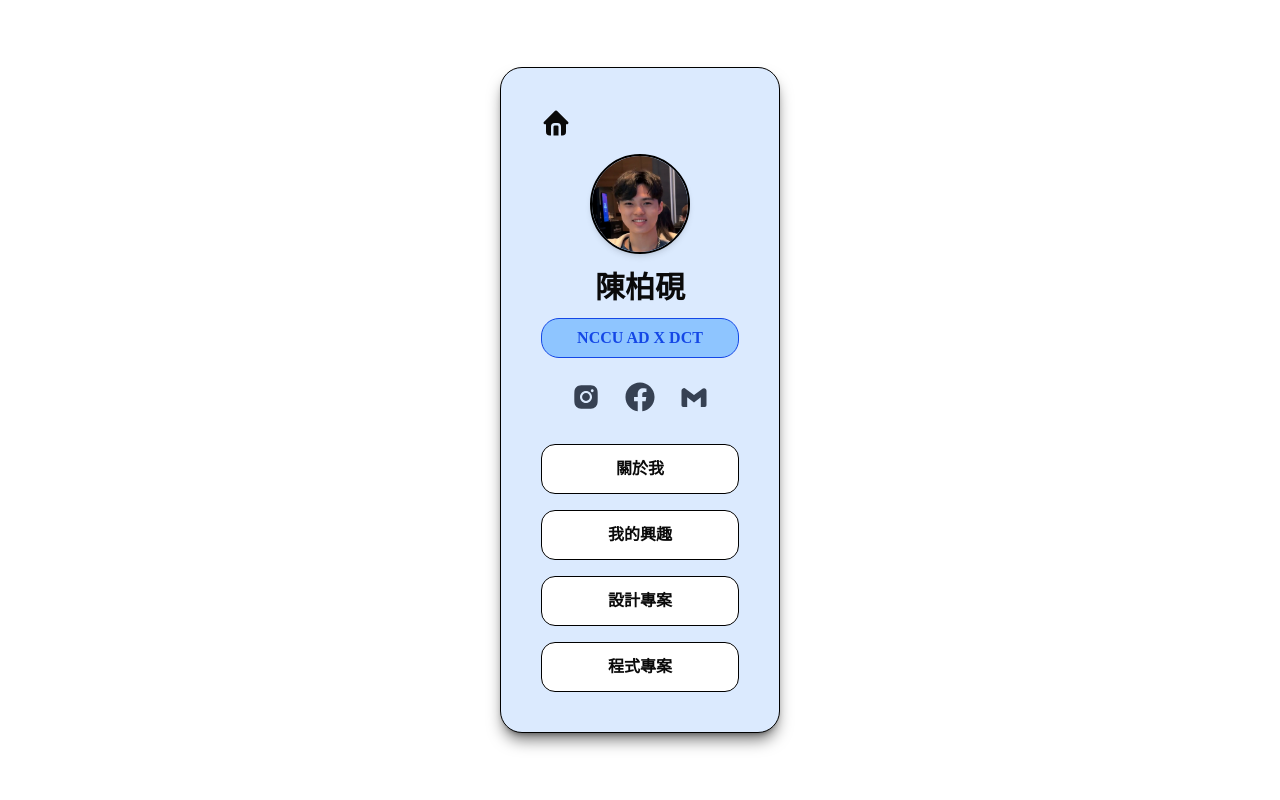
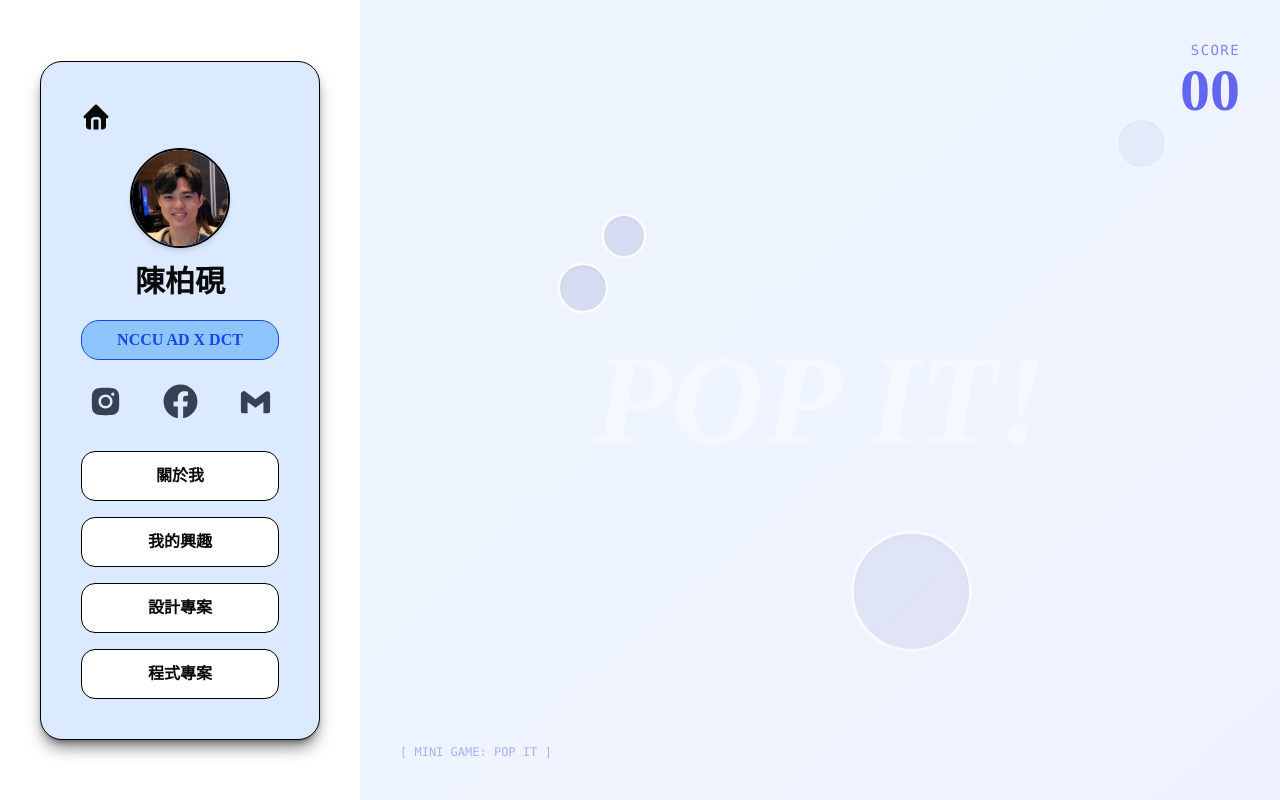
Before and after one commit to recxhen/1142_Web_112405073_Hw1, a Next.js app: page / in a window 1280 px wide. Built offline with nearby package versions, Linux system fonts and the light colour scheme.

Commit message:
feat: update index

```diff
--- a/app/page.tsx
+++ b/app/page.tsx
@@ -1,36 +1,104 @@
 "use client"
-import Image from "next/image"
-import Link from "next/link"
-import MetaBalls from '@/components/MetaBalls';
-import Menu from "@/component/Menu"
-
+import React, { useState, useEffect } from "react";
+import { motion, AnimatePresence } from "framer-motion";
+import Menu from "@/component/Menu";
 
 export default function Home() {
+  const [bubbles, setBubbles] = useState([]);
+  const [score, setScore] = useState(0);
+
+  // 產生新泡泡的邏輯
+  const addBubble = () => {
+    const id = Date.now();
+    const size = Math.random() * 60 + 40; // 泡泡大小 40px ~ 100px
+    const x = Math.random() * 80 + 10; // 限制在 10% ~ 90% 的寬度
+    const y = Math.random() * 80 + 10;
+
+    const newBubble = { id, x, y, size };
+    setBubbles((prev) => [...prev, newBubble]);
+
+    // 3秒後自動消失（如果沒被點擊）
+    setTimeout(() => {
+      setBubbles((prev) => prev.filter((b) => b.id !== id));
+    }, 3000);
+  };
+
+  // 定期產生泡泡
+  useEffect(() => {
+    const interval = setInterval(() => {
+      if (bubbles.length < 10) addBubble();
+    }, 800);
+    return () => clearInterval(interval);
+  }, [bubbles]);
+
+  const handlePop = (id) => {
+    setScore((s) => s + 1);
+    setBubbles((prev) => prev.filter((b) => b.id !== id));
+  };
+
   return (
-    <>
-      <div className="flex h-full justify-center bg-white">
-        <div className="sm:block hidden">
-        {/*電腦版*/}
-          <Menu/>
-          {/* <MetaBalls
-            color="#444444"
-            cursorBallColor="#444444"
-            cursorBallSize={2}
-            ballCount={15}
-            animationSize={400}
-            enableMouseInteraction
-            enableTransparency={true}
-            hoverSmoothness={0.15}
-            clumpFactor={1}
-            speed={0.3}
-          /> */}
+    <div className="flex h-screen w-full bg-white overflow-hidden select-none">
+
+      {/* 左側選單 */}
+      <div className="sm:block hidden h-full shrink-0 z-20">
+        <Menu />
+      </div>
+
+      {/* 右側遊戲區 */}
+      <div className="flex-1 relative bg-gradient-to-br from-blue-50 to-indigo-50 sm:block hidden overflow-hidden cursor-crosshair">
+
+        {/* 計分板 */}
+        <div className="absolute top-10 right-10 z-10 text-right">
+          <div className="text-sm font-mono text-indigo-400 uppercase tracking-widest">Score</div>
+          <motion.div
+            key={score}
+            initial={{ scale: 1.2, color: "#4f46e5" }}
+            animate={{ scale: 1, color: "#6366f1" }}
+            className="text-6xl font-black text-indigo-500"
+          >
+            {score.toString().padStart(2, '0')}
+          </motion.div>
         </div>
-        <div className="sm:hidden ">
-         {/*手機版*/}
-           <Menu/>
+
+        {/* 遊戲提示 */}
+        <div className="absolute inset-0 flex items-center justify-center pointer-events-none">
+          <h1 className="text-[10vw] font-black text-white/40 italic">POP IT!</h1>
+        </div>
+
+        {/* 泡泡渲染區 */}
+        <AnimatePresence>
+          {bubbles.map((bubble) => (
+            <motion.div
+              key={bubble.id}
+              initial={{ scale: 0, opacity: 0 }}
+              animate={{ scale: 1, opacity: 1 }}
+              exit={{ scale: 1.5, opacity: 0 }}
+              onClick={() => handlePop(bubble.id)}
+              className="absolute rounded-full border-2 border-white shadow-inner cursor-pointer"
+              style={{
+                left: `${bubble.x}%`,
+                top: `${bubble.y}%`,
+                width: bubble.size,
+                height: bubble.size,
+                background: "rgba(0, 0, 128, 0.1)",
+                backdropFilter: "blur(4px)",
+              }}
+              whileHover={{ scale: 1.1, backgroundColor: "rgba(0, 0, 0, 0)" }}
+            />
+          ))}
+        </AnimatePresence>
+
+        {/* 底部小字 */}
+        <div className="absolute bottom-10 left-10 text-indigo-300 font-mono text-xs">
+          [ MINI GAME: POP IT ]
         </div>
       </div>
-    </>
 
+      {/* 手機版 */}
+      <div className="sm:hidden flex-1 flex justify-center items-center h-full bg-blue-50">
+        <Menu />
+      </div>
+
+    </div>
   );
 }
--- a/component/Menu.tsx
+++ b/component/Menu.tsx
@@ -28,20 +28,20 @@ export default function Menu() {
 
         {/* 姓名與標籤 */}
         <div className="text-center text-3xl font-bold mt-4">陳柏硯</div>
-        <div className="flex items-center justify-center bg-blue-300 rounded-2xl px-5 h-[40px] border border-blue-700 font-extrabold text-blue-700 mx-auto mt-3">
+        <div className="flex items-center justify-center bg-blue-300 rounded-2xl px-5 h-[40px] border border-blue-700 font-extrabold text-blue-700 mx-auto mt-5">
           NCCU AD X DCT
         </div>
 
         {/* 社群圖示列 - 這裡要獨立閉合 */}
-        <div className="flex gap-6 justify-center mt-6 text-gray-700">
+        <div className="flex gap-10 justify-center mt-6 text-gray-700">
           <Link href="https://www.instagram.com/finvdbsh01/" target="_blank" className="hover:text-pink-600 transition-colors">
-            <AiFillInstagram size={30}/>
+            <AiFillInstagram size={35}/>
           </Link>
           <Link href="https://www.facebook.com/chen.bai.yan.630624?locale=zh_TW" target="_blank" className="hover:text-blue-600 transition-colors">
-            <FaFacebook size={30}/>
+            <FaFacebook size={35}/>
           </Link>
           <a href="mailto:112405073@g.nccu.edu.tw" className="hover:text-red-500 transition-colors" title="發送郵件給我">
-            <BiLogoGmail size={30}/>
+            <BiLogoGmail size={35}/>
           </a>
         </div>
 
--- a/package.json
+++ b/package.json
@@ -12,6 +12,7 @@
     "@react-three/fiber": "^9.5.0",
     "class-variance-authority": "^0.7.1",
     "clsx": "^2.1.1",
+    "framer-motion": "^12.38.0",
     "icons": "^1.0.0",
     "lucide-react": "^1.8.0",
     "next": "16.2.1",
```
Also changed, not shown: 1 other file (tests, documents, lock files or other folders).
